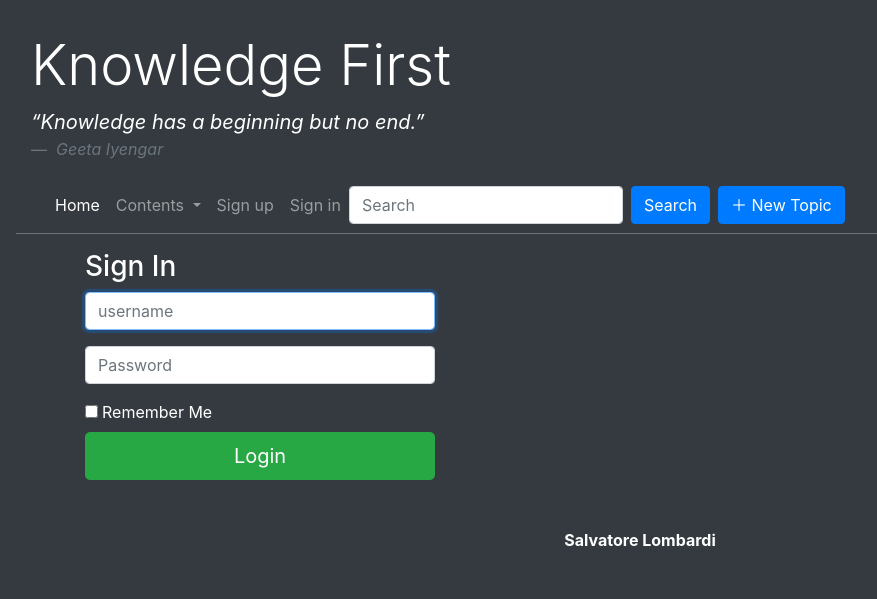
After one commit to Salva05/Knowledge-First, a Django app: page /signin/ in a window 1280 px wide. The commit adds this page. Shown: the top 599 px of the page, without its empty margins (0-877 px from the left). Run offline with Django 5.2, Linux system fonts and the light colour scheme; some libraries are stand-ins or nearby versions.

Commit message:
Problemi da risolvere: immagini profilo, autenticazione

```diff
--- a/knowledgFirst/forum/models.py
+++ b/knowledgFirst/forum/models.py
@@ -47,7 +47,7 @@
 
 class Profile(models.Model):
     user = models.OneToOneField(User, on_delete=models.CASCADE)
-    avatar = models.ImageField(upload_to='static/avatars/', default='static/avatars/user.png')
+    avatar = models.ImageField(blank=False, upload_to='static/avatars/', default='static/avatars/user.png')
     last_login = models.DateTimeField(auto_now=True)
     grade = models.CharField(max_length=30, default=DEFAULT_GRADE)
     total_posts = models.IntegerField(default=0)
--- a/knowledgFirst/forum/templates/detail.html
+++ b/knowledgFirst/forum/templates/detail.html
@@ -13,13 +13,13 @@
 	<div class="col-12 row justify-content-center mx-0 px-0">
 		<div class="card" id="userCard2">
 			<div class="card-body py-1 px-1 text-dark">
-				<img src="../static/avatars/user.png" alt="user image" width="40px" height="40px">
+				<img src="{{ post.author.avatar }}" alt="user image" width="40px" height="40px">
 				<strong class="mr-2">{{ post.author }}</strong> - <span class="text-secondary font-italic mr-2">
 				{{ post.author.grade }}<span>
 			</div>
 		</div>
 		<div class="col-xs-3 card post-container py-0 mx-0 px-0" id="userCard" style="width: 10rem;">
-			<img class="card-img-top" src="../static/avatars/user.png" alt="Card image cap">
+			<img class="card-img-top" src="{{ post.author.avatar }}" alt="Card image cap">
 			<div class="card-body">
 				<p class="card-text text-center" style="color: black"><strong>{{ post.author }}</strong><br>-<br><span
 						class="text-secondary font-italic mr-2">{{ post.author.grade }}<span></p>
--- a/knowledgFirst/forum/templates/master.html
+++ b/knowledgFirst/forum/templates/master.html
@@ -62,9 +62,18 @@
                     <li class="nav-item">
                         <a class="nav-link" href="{% url 'signup' %}">Sign up</a>
                     </li>
+                    {% if user_authenticated %}
                     <li class="nav-item">
-                        <a class="nav-link" href="#">Sign in</a>
+                        <a class="nav-link" href="#">Logout</a>
                     </li>
+                    <li class="nav-item">
+                        <a class="nav-link" href="#">Profile</a>
+                    </li>
+                    {% else %}
+                    <li class="nav-item">
+                        <a class="nav-link" href="{% url 'signin' %}">Sign in</a>
+                    </li>
+                    {% endif %}
                 </ul>
                 <form class="form-inline mr-auto" action="{% url 'search' %}" method="GET">
                     <input class="form-control mr-sm-2" type="text" name="q" placeholder="Search" Required>
--- /dev/null
+++ b/knowledgFirst/forum/templates/signin.html
@@ -0,0 +1,41 @@
+{% extends "master.html" %}
+{% load static %}
+
+{% block content %}
+<!--  Login page -->
+<div class="container">
+    <div class="row">
+        <div class="col-md-4 col-md-offset-4">
+            <div class="login-panel panel panel-default">
+                <div class="panel-heading">
+                    <h3 class="panel-title">Sign In</h3>
+                </div>
+                <div class="panel-body">
+                    {% if error %}
+                        <div class="alert alert-danger">
+                            {{ error }}
+                        </div>
+                    {% endif %}
+                    <form action="{% url 'signin' %}" role="form" method="post">
+                        {% csrf_token %}
+                        <fieldset>
+                            <div class="form-group">
+                                <input class="form-control" placeholder="username" name="username" type="username" autofocus>
+                            </div>
+                            <div class="form-group">
+                                <input class="form-control" placeholder="Password" name="password" type="password" value="">
+                            </div>
+                            <div class="checkbox">
+                                <label>
+                                    <input name="remember" type="checkbox" value="remember"><span class="ml-1">Remember Me</span>
+                                </label>
+                            </div>
+                            <button type="submit" class="btn btn-lg btn-success btn-block">Login</button>
+                        </fieldset>
+                    </form>
+                </div>
+            </div>
+        </div>
+    </div>
+</div>
+{% endblock %}
--- a/knowledgFirst/forum/templates/signup.html
+++ b/knowledgFirst/forum/templates/signup.html
@@ -8,7 +8,7 @@
         <h3>Register</h3>
     </div>
     <div class="card-body">
-        <form action="{% url 'signup' %}" method="POST" class="needs-validation" novalidate autocomplete="off">
+        <form action="{% url 'signup' %}" method="POST" class="needs-validation" novalidate autocomplete="off" enctype="multipart/form-data">
             {% csrf_token %}
 
             <!-- Display form fields -->
@@ -43,7 +43,7 @@
             </div>
             <div class="form-group">
                 <label for="id_avatar">Avatar</label>
-                <input type="file" name="avatar" class="form-control-file" id="id_avatar">
+                <input type="file" name="avatar" class="form-control-file" id="id_avatar" default="">
             </div>
             <div class="form-group">
                 <label for="id_interests">Interests</label>
--- a/knowledgFirst/forum/urls.py
+++ b/knowledgFirst/forum/urls.py
@@ -9,4 +9,5 @@
     path('search', views.search, name='search'),
     path('signup/', views.signup, name='signup'),
     path('signup_success/', views.signup_success, name='signup_success'),
+    path('signin/', views.signin, name='signin'),
 ]
--- a/knowledgFirst/forum/views.py
+++ b/knowledgFirst/forum/views.py
@@ -4,6 +4,7 @@
 from django.contrib.auth.forms import UserCreationForm
 from django.core.validators import EmailValidator
 from django.core.exceptions import ValidationError
+from django.contrib.auth import login
 from .models import *
 
 def index(request):
@@ -20,12 +21,14 @@
     members = Profile.objects.all()
     categories = Post.get_categories()
 
+    user_authenticated = request.user.is_authenticated
+
     context = {
         'latest_posts': latest_posts,
         'most_quoted': most_quoted,
         'most_active': most_active,
         'members': members,
-        'categories': categories
+        'categories': categories,
     }
 
     return HttpResponse(template.render(context=context, request=request))
@@ -94,6 +97,9 @@
 
             # Create the profile for the user
             avatar = request.FILES.get('avatar', None)
+            if avatar == "":
+                avatar = 'static/avatars/user.png'
+
             interests = request.POST.get('interests', None)
             email = request.POST.get('email')
 
@@ -112,3 +118,24 @@
 
 def signup_success(request):
     return render(request, 'signup_success.html')
+
+def signin(request):
+    if request.method == 'POST':
+        username = request.POST.get('username')
+        password = request.POST.get('password')
+
+        if not username or not password:
+            return render(request, 'signin.html', {'error': 'Username and password are required'})
+
+        if not User.objects.filter(username=username).exists():
+            return render(request, 'signin.html', {'error': 'Username not found'})
+
+        user = User.objects.get(username=username)
+
+        if not user.check_password(password):
+            return render(request, 'signin.html', {'error': 'Incorrect password'})
+
+        login(request, user)
+
+        return redirect('index')
+    return render(request, 'signin.html')
```
Also changed, not shown: knowledgFirst/forum/templates/index.html (+6 -6 lines), knowledgFirst/forum/migrations/0001_initial.py, knowledgFirst/static/avatars/user.png (added).
